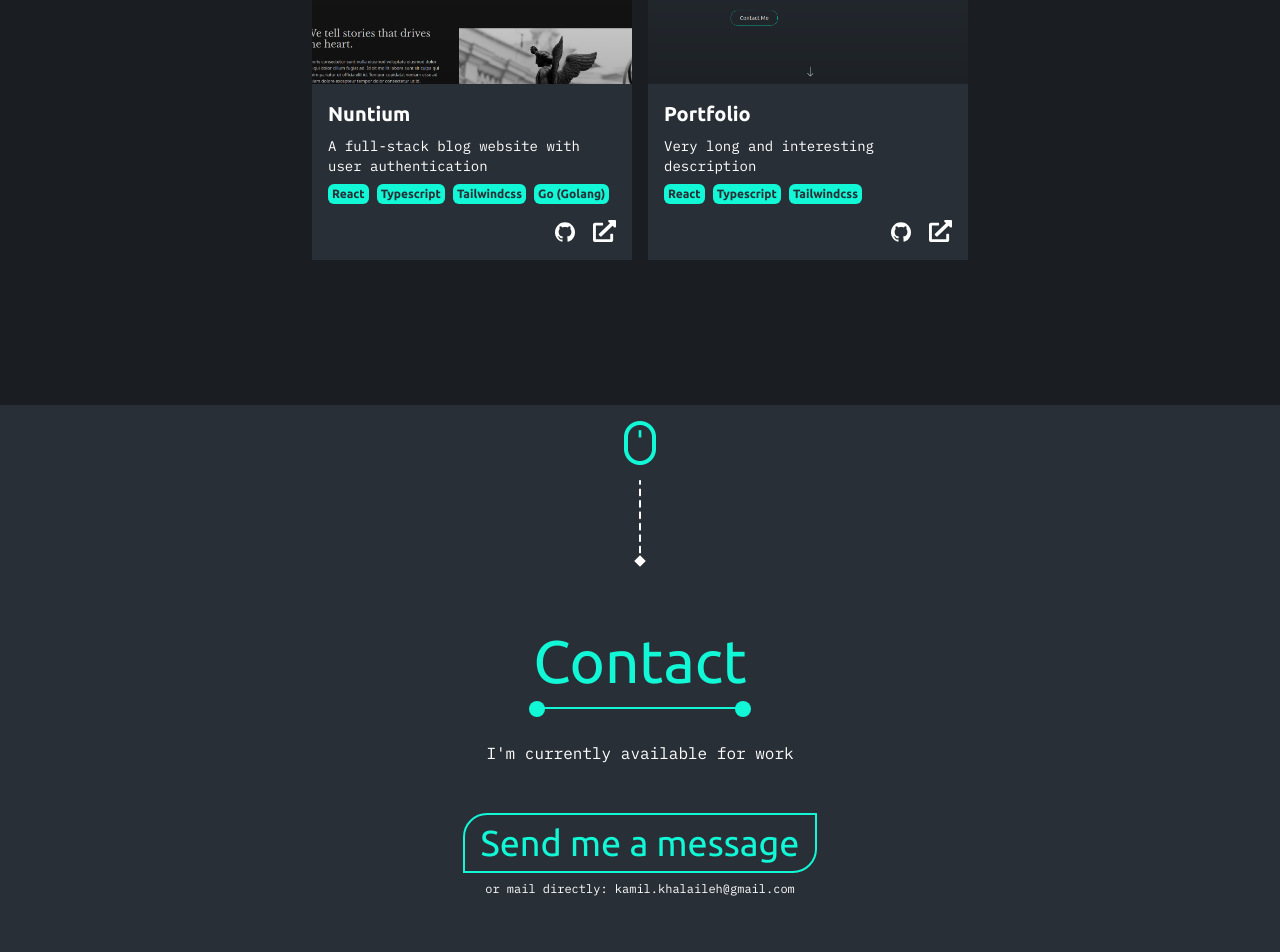
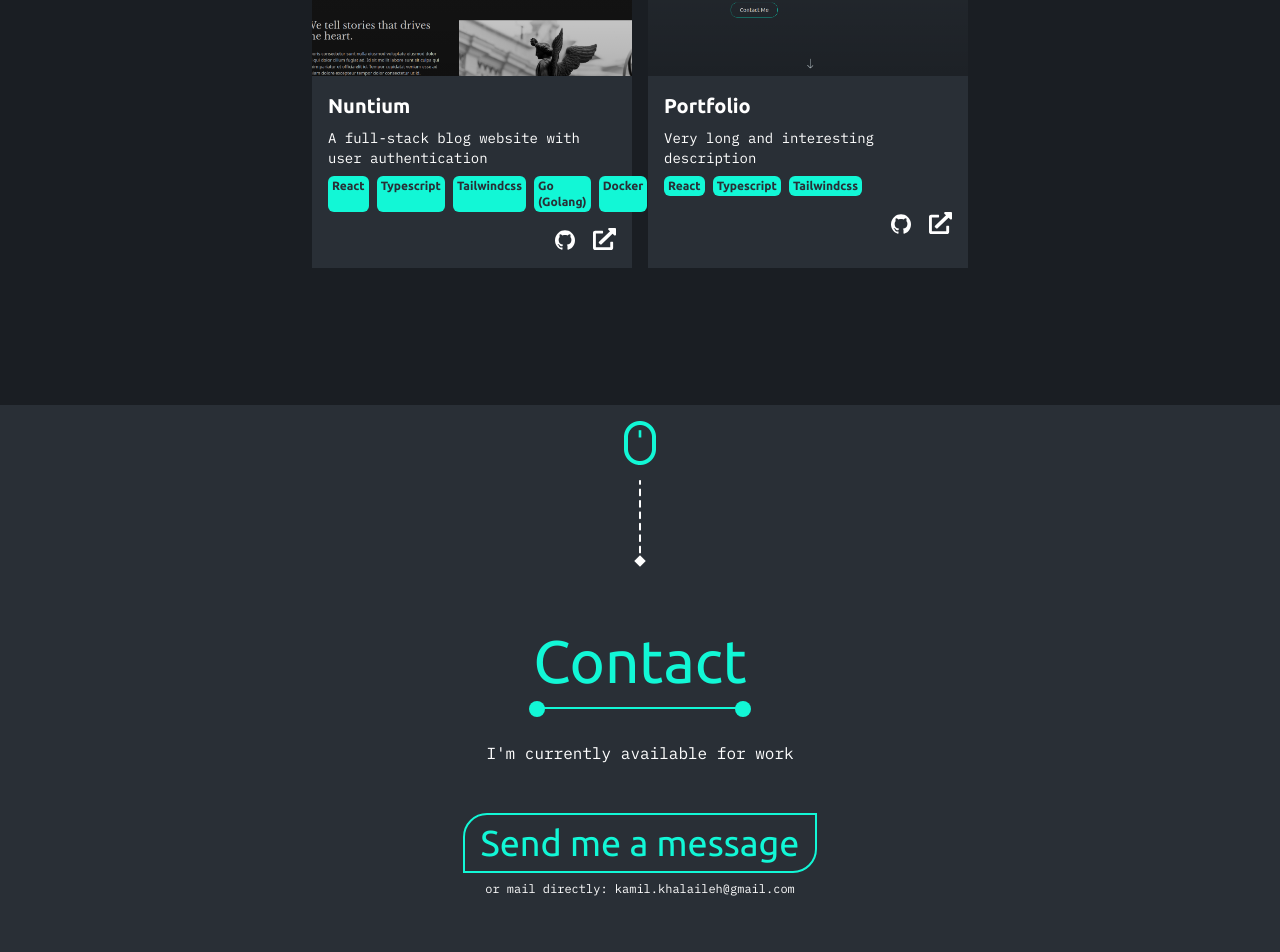
Before and after one commit to R894/portfolio, a React (Vite) app: page / in a window 1280 px wide. Shown: the part 3121-4073 px from the top of the page. Built offline with nearby package versions, Linux system fonts and the light colour scheme.

Commit message:
update Nuntium demo link

```diff
--- a/src/pages/Projects.tsx
+++ b/src/pages/Projects.tsx
@@ -10,9 +10,9 @@ const Projects = () => {
         <ProjectCard
           title="Nuntium"
           imgSrc={Nuntium}
-          tags={["React", "Typescript", "Tailwindcss", "Go (Golang)"]}
+          tags={["React", "Typescript", "Tailwindcss", "Go (Golang)", "Docker"]}
           gitLink="https://github.com/R894/go-blog"
-          demoLink="https://www.google.com/"
+          demoLink="https://blog-frontend-du7rjhcj5-r894.vercel.app/"
         >
           A full-stack blog website with user authentication
         </ProjectCard>
```
